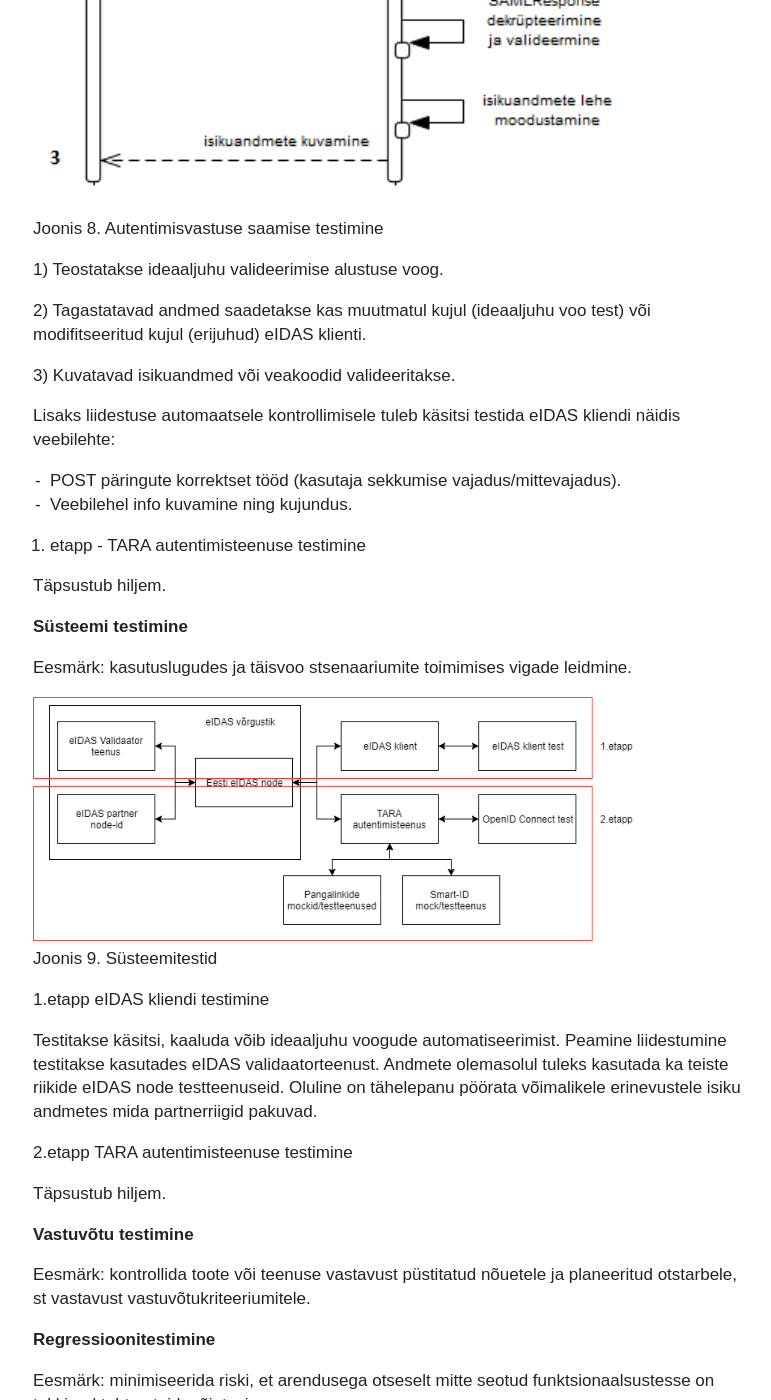
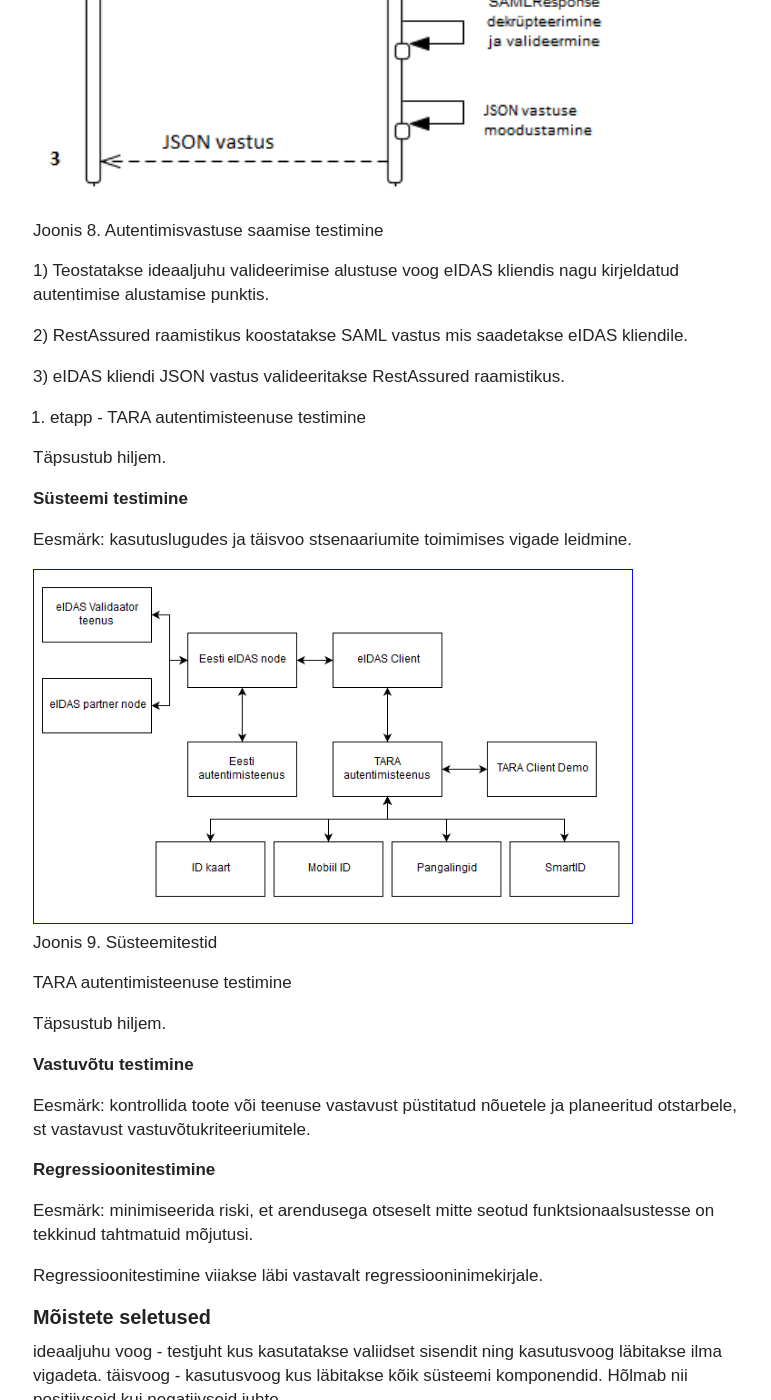
Before and after one commit to e-gov/TARA-Doku, a Jekyll site: the page built from QaStrateegia.md, in a window 1280 px wide and 1400 px high, scrolled down 7118 px. Shown: the whole window, without its empty margins (1-772 px from the left). Built offline with Jekyll 4.4.1, drawn with Linux system fonts in a browser that asks for light colours; our own code applies the rules of GitHub Pages for plain Markdown files; some of the changed text lies outside the part shown.

Commit message:
TARAEI-54 update of existing drawings and descriptions

```diff
--- a/QaStrateegia.md
+++ b/QaStrateegia.md
@@ -156,27 +154,21 @@ Joonis 6. Metaandmete publitseerimise testimine
 
 Metaandmete lugemist testitakse ühiktesti tasemel, kuna integratsioonitesti tasemel ei ole võimalik seda valideerida.
 
-<img src='img/eidasParingIT.PNG' style='width: 600px;'><br>
+<img src='img/AutentimiseParingIT.PNG' style='width: 600px;'><br>
 Joonis 7. Autentimise alustamise testimine
 
 1) RestAssured raamistikus koostatakse testandmetega päring. Reaalses rakenduses on kasutaja poolt valitud andmete hulk piiratud. Testimise eesmärgil võib vajalik olla eIDAS kliendi test režiimi loomine mis võimaldaks kõiki SAML parameetreid seadistada.
 
-2) eIDAS kliendi poolt saadetud SAML päring valideeritakse RestAssured raamistikus. Valideerimise õnnestumisel saadetakse päring lokaalsesse eIDAS nodei.
-
-3) eIDAS nodei vastus valideeritakse üldisel tasemel (uus SAML päring või veakood).
+2) eIDAS kliendi poolt saadetud SAML päring valideeritakse RestAssured raamistikus.
 
 <img src='img/AutentimiseVastusIT.png' style='width: 600px;'><br>
 Joonis 8. Autentimisvastuse saamise testimine
 
-1) Teostatakse ideaaljuhu valideerimise alustuse voog.
+1) Teostatakse ideaaljuhu valideerimise alustuse voog eIDAS kliendis nagu kirjeldatud autentimise alustamise punktis.
 
-2) Tagastatavad andmed saadetakse kas muutmatul kujul (ideaaljuhu voo test) või modifitseeritud kujul (erijuhud) eIDAS klienti.
+2) RestAssured raamistikus koostatakse SAML vastus mis saadetakse eIDAS kliendile.
 
-3) Kuvatavad isikuandmed või veakoodid valideeritakse.
-
-Lisaks liidestuse automaatsele kontrollimisele tuleb käsitsi testida eIDAS kliendi näidis veebilehte:
-* POST päringute korrektset tööd (kasutaja sekkumise vajadus/mittevajadus).
-* Veebilehel info kuvamine ning kujundus.
+3) eIDAS kliendi JSON vastus valideeritakse RestAssured raamistikus.
 
 2. etapp - TARA autentimisteenuse testimine
 
@@ -189,11 +181,7 @@ Eesmärk: kasutuslugudes ja täisvoo stsenaariumite toimimises vigade leidmine.
 <img src='img/Systeemitestid.png' style='width: 600px;'><br>
 Joonis 9. Süsteemitestid
 
-1.etapp eIDAS kliendi testimine
-
-Testitakse käsitsi, kaaluda võib ideaaljuhu voogude automatiseerimist. Peamine liidestumine testitakse kasutades eIDAS validaatorteenust. Andmete olemasolul tuleks kasutada ka teiste riikide eIDAS node testteenuseid. Oluline on tähelepanu pöörata võimalikele erinevustele isiku andmetes mida partnerriigid pakuvad.
-
-2.etapp TARA autentimisteenuse testimine
+TARA autentimisteenuse testimine
 
 Täpsustub hiljem.
 
```
Also changed, not shown: other parts of QaStrateegia.md (+4 -6 lines), img/AutentimiseParingIT.PNG (added), img/AutentimiseVastusIT.png, img/Integratsioonitestid.png, img/SiseriiklikudAutentimisvahendid.png, img/Systeemitestid.png, img/TestimiseEtapid.png, img/eidasParingIT.PNG (deleted).
